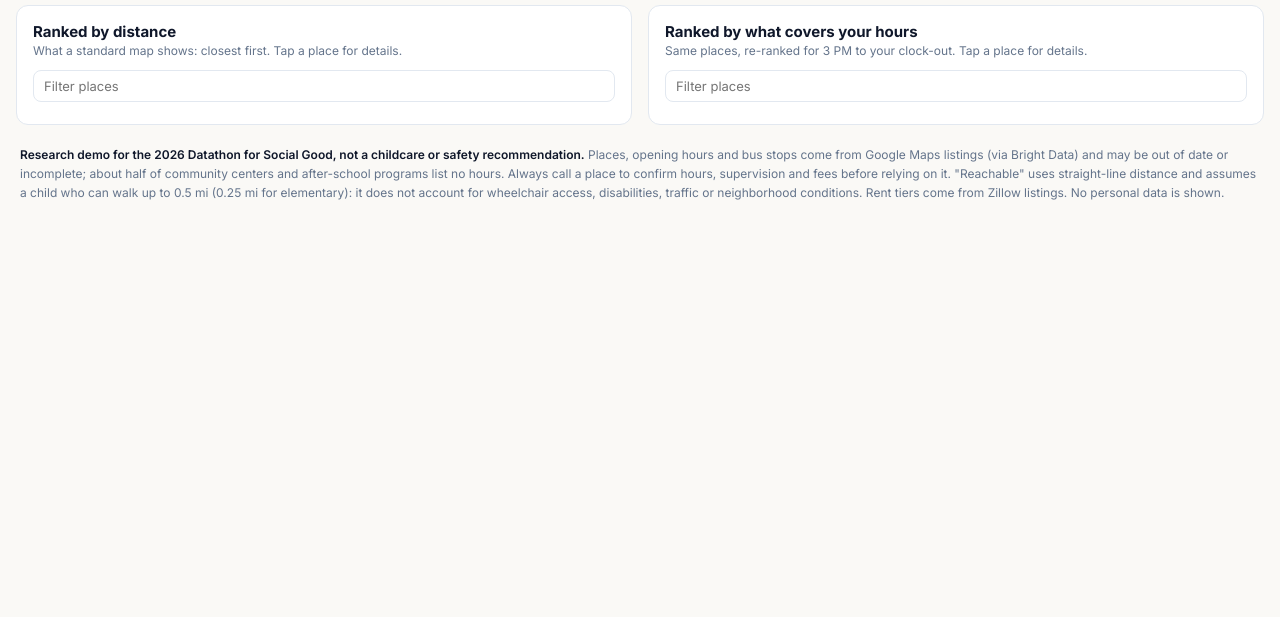
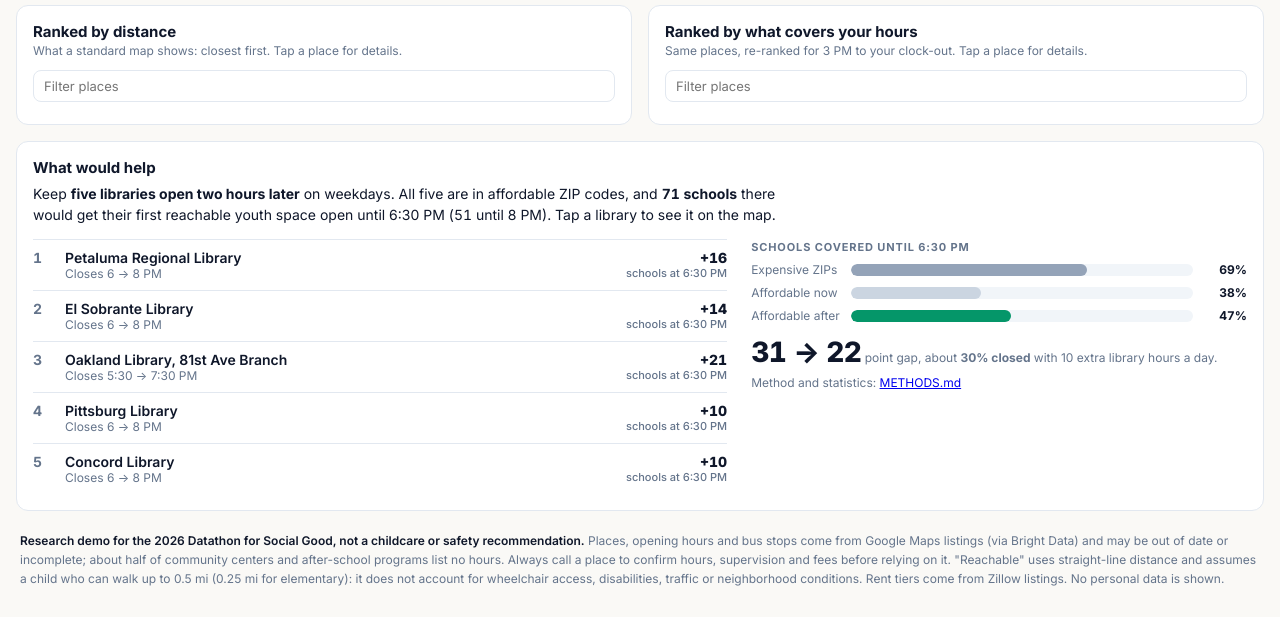
Before and after one commit to RishiL381/Datafg, a plain HTML site: page supervision_cliff/index.html in a window 1280 px wide. Shown: the part 763-1380 px from the top of the page. Before the commit the page ends 994 px from the top, so only its background shows below. Drawn offline with nearby package versions, Linux system fonts and the light colour scheme.

Commit message:
Use the 5-library scenario in READMEs and add a "What would help" card
- READMEs: statistical results and the library +2h picks replace the older mixed picks
- App: card listing the five libraries with schools gained, before/after coverage bars,
  and tap-to-show on the map

Co-Authored-By: Claude Opus 5.5 <noreply@anthropic.com>

```diff
--- a/supervision_cliff/index.html
+++ b/supervision_cliff/index.html
@@ -142,7 +142,22 @@
   #pathnote { bottom: 22px; left: 12px; padding: 9px 12px; font-size: 12px; max-width: 320px; display: none; line-height: 1.45; }
   #pathnote b { font-weight: 700; }
   li.sel { background: var(--faint); border-radius: 8px; }
-  footer { grid-column: 1 / -1; grid-row: 4; font-size: 12px; color: var(--mute); line-height: 1.6; padding: 4px 4px 12px; }
+  #fix { grid-column: 1 / -1; grid-row: 4; }
+  #fix h2 { font-size: 15px; margin: 0; }
+  #fix .lead { font-size: 14px; line-height: 1.5; margin: 6px 0 14px; max-width: 760px; }
+  .fixgrid { display: grid; grid-template-columns: minmax(0, 1.4fr) minmax(0, 1fr); gap: 24px; align-items: start; }
+  .libs { list-style: none; margin: 0; padding: 0; }
+  .libs li { display: grid; grid-template-columns: 22px 1fr auto; gap: 10px; padding: 9px 0; border-top: 1px solid var(--line); cursor: pointer; }
+  .libs .hrs { font-size: 12px; color: var(--mute); }
+  .libs .gain { text-align: right; font-weight: 800; font-variant-numeric: tabular-nums; }
+  .libs .gain small { display: block; font-size: 11px; font-weight: 500; color: var(--mute); }
+  .ba { font-size: 12px; color: var(--mute); }
+  .ba .row { display: grid; grid-template-columns: 92px 1fr 46px; gap: 8px; align-items: center; margin: 8px 0; }
+  .ba .track { height: 12px; background: var(--faint); border-radius: 6px; overflow: hidden; }
+  .ba .fill { height: 100%; border-radius: 6px; }
+  .ba .v { font-weight: 700; color: var(--ink); font-variant-numeric: tabular-nums; text-align: right; }
+  .ba .big { font-size: 28px; font-weight: 800; color: var(--ink); letter-spacing: -.02em; font-variant-numeric: tabular-nums; }
+  footer { grid-column: 1 / -1; grid-row: 5; font-size: 12px; color: var(--mute); line-height: 1.6; padding: 4px 4px 12px; }
   footer b { color: var(--ink); font-weight: 600; }
   .leaflet-container { font-family: Inter, sans-serif; }
 
@@ -158,7 +173,8 @@
     #legend div:last-child { display: none; }
     #pathnote { left: 8px; right: 8px; bottom: 18px; max-width: none; }
     #lists { grid-template-columns: 1fr; }
-    footer { grid-column: 1; grid-row: auto; }
+    footer, #fix { grid-column: 1; grid-row: auto; }
+    .fixgrid { grid-template-columns: 1fr; }
     #stat { width: 200px; }
   }
 </style>
@@ -245,6 +261,23 @@
       <section class="card"><div class="lhead"><h2>Ranked by what covers your hours</h2><span class="count" id="rcount"></span></div><div class="how">Same places, re-ranked for 3 PM to your clock-out. Tap a place for details.</div>
         <input type="text" class="lfilter" id="rfilter" placeholder="Filter places" aria-label="Filter places ranked by usefulness"><div class="scroll"><ol id="right"></ol></div></section>
     </div>
+    <section class="card" id="fix">
+      <h2>What would help</h2>
+      <p class="lead">Keep <b>five libraries open two hours later</b> on weekdays. All five are in affordable ZIP codes, and
+        <b class="num">71 schools</b> there would get their first reachable youth space open until 6:30 PM (<span class="num">51</span> until 8 PM).
+        Tap a library to see it on the map.</p>
+      <div class="fixgrid">
+        <ol class="libs" id="libs"></ol>
+        <div class="ba">
+          <span class="eyebrow">Schools covered until 6:30 PM</span>
+          <div class="row"><span>Expensive ZIPs</span><div class="track"><div class="fill" style="width:69%;background:#94A3B8"></div></div><span class="v">69%</span></div>
+          <div class="row"><span>Affordable now</span><div class="track"><div class="fill" style="width:37.9%;background:#CBD5E1"></div></div><span class="v">38%</span></div>
+          <div class="row"><span>Affordable after</span><div class="track"><div class="fill" style="width:46.9%;background:var(--open)"></div></div><span class="v">47%</span></div>
+          <div style="margin-top:12px"><span class="big">31 → 22</span> point gap, about <b>30% closed</b> with 10 extra library hours a day.</div>
+          <div style="margin-top:6px">Method and statistics: <a href="https://github.com/RishiL381/Datafg/blob/main/supervision_cliff/METHODS.md" target="_blank" rel="noopener">METHODS.md</a></div>
+        </div>
+      </div>
+    </section>
     <footer>
       <b>Research demo for the 2026 Datathon for Social Good, not a childcare or safety recommendation.</b>
       Places, opening hours and bus stops come from Google Maps listings (via Bright Data) and may be out of date or incomplete;
@@ -264,6 +297,14 @@ const PRESETS = [
   { label: "St. Elizabeth · Oakland", la: 37.77878, lo: -122.22386 },
   { label: "Grant Elementary · San Jose", la: 37.35146, lo: -121.88857 },
   { label: "Menlo-Atherton High · Atherton", la: 37.46077, lo: -122.17511 },
+];
+// Five-library scenario (outputs/library_extend_top5.csv, from disparity_and_policy.py)
+const LIBS = [
+  { n: "Petaluma Regional Library", from: "6", to: "8 PM", g630: 16, g8: 16 },
+  { n: "El Sobrante Library - Contra Costa County Library", label: "El Sobrante Library", from: "6", to: "8 PM", g630: 14, g8: 15 },
+  { n: "Oakland Public Library: 81st Avenue Branch", label: "Oakland Library, 81st Ave Branch", from: "5:30", to: "7:30 PM", g630: 21, g8: 0 },
+  { n: "Pittsburg Library - Contra Costa County Library", label: "Pittsburg Library", from: "6", to: "8 PM", g630: 10, g8: 10 },
+  { n: "Concord Library - Contra Costa County Library", label: "Concord Library", from: "6", to: "8 PM", g630: 10, g8: 10 },
 ];
 const map = L.map("map", { zoomControl: false, zoomSnap: 0.25 }).setView([37.6, -122.2], 9);
 L.control.zoom({ position: "topright" }).addTo(map);
@@ -561,6 +602,22 @@ else {
     $("presets").appendChild(b);
   });
   new ResizeObserver(() => map.invalidateSize()).observe($("mapwrap"));
+  // "What would help" list: tap a library -> show it on the map
+  $("libs").innerHTML = LIBS.map((l, i) => `<li tabindex="0" data-i="${i}"><span class="rk">${i + 1}</span><div><div class="nm">${esc(l.label || l.n)}</div>` +
+    `<div class="hrs">Closes ${l.from} → ${l.to}</div></div><div class="gain">+${l.g630}<small>schools at 6:30 PM</small></div></li>`).join("");
+  const libLayer = L.layerGroup().addTo(map);
+  function showLib(i) {
+    const l = LIBS[i], p = D.spaces.find(x => x.n === l.n); if (!p) return;
+    const s = nearestSchool(p.la, p.lo);
+    pickSchool(s, false);
+    map.setView([p.la, p.lo], 13.5);
+    libLayer.clearLayers();
+    L.marker([p.la, p.lo], { icon: L.divIcon({ className: "", html: `<div class="pin ok" style="width:28px;height:28px;line-height:24px">★</div>`, iconSize: [28, 28] }), zIndexOffset: 1000 })
+      .addTo(libLayer).bindTooltip(`${l.label || l.n}: open until ${l.to} would cover ${l.g630} more schools at 6:30 PM`, { permanent: true, direction: "top", offset: [0, -14] });
+    $("mapwrap").scrollIntoView({ behavior: "smooth", block: "center" });
+  }
+  $("libs").addEventListener("click", e => { const li = e.target.closest("li[data-i]"); if (li) showLib(+li.dataset.i); });
+  $("libs").addEventListener("keydown", e => { const li = e.target.closest("li[data-i]"); if (li && (e.key === "Enter" || e.key === " ")) { showLib(+li.dataset.i); e.preventDefault(); } });
   map.on("click", e => pickSchool(nearestSchool(e.latlng.lat, e.latlng.lng), false));
   ["off", "age", "weekend", "free"].forEach(id => $(id).addEventListener("input", render));
   render();
```
Also changed, not shown: 2 other files.
